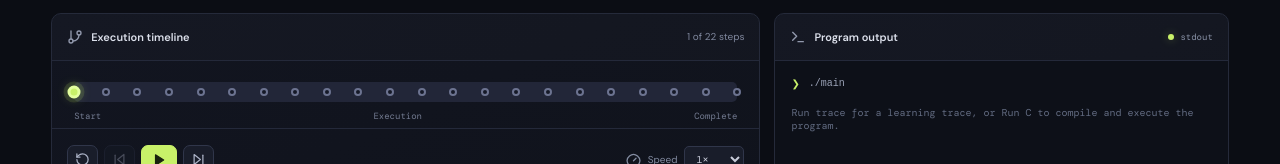
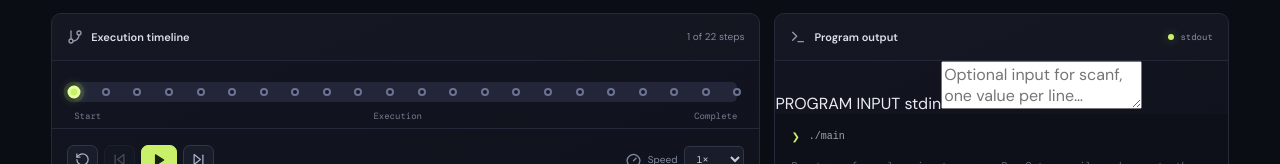
Before and after one commit to lahariln16-pixel/CodeGalaxy, a React (Vite) app: page / in a window 1280 px wide. Shown: the part 850-1014 px from the top of the page. Built offline with nearby package versions, Linux system fonts and the light colour scheme; no server answers.

Commit message:
Support stdin for real C program runs

```diff
--- a/src/App.tsx
+++ b/src/App.tsx
@@ -212,6 +212,7 @@ export default function App() {
   const [error, setError] = useState("");
   const [execution, setExecution] = useState<CExecutionResult | null>(null);
   const [isExecuting, setIsExecuting] = useState(false);
+  const [stdin, setStdin] = useState("");
   const [isPlaying, setIsPlaying] = useState(false);
   const [speed, setSpeed] = useState("700");
   const [activeTab, setActiveTab] = useState("variables");
@@ -247,7 +248,7 @@ export default function App() {
     setIsExecuting(true);
     setExecution(null);
     try {
-      const result = await executeC(code);
+      const result = await executeC(code, stdin);
       setExecution(result);
     } catch (err) {
       setExecution({ error: err instanceof Error ? err.message : "Could not reach the C execution service." });
@@ -366,6 +367,7 @@ export default function App() {
           </div>
           <div className="panel output-panel">
             <div className="panel-header"><div className="panel-title"><Terminal size={16}/><span>Program output</span></div><span className="terminal-status"><span className="green-dot"/> stdout</span></div>
+            <div className="stdin-row"><label htmlFor="program-stdin">PROGRAM INPUT <span>stdin</span></label><textarea id="program-stdin" value={stdin} onChange={e => setStdin(e.target.value)} rows={2} placeholder="Optional input for scanf, one value per line…" /></div>
             <div className="terminal-body"><div className="terminal-prompt"><span>❯</span><code>{execution ? "sandbox /main" : "./main"}</code></div>
               {execution ? <>
                 {execution.error && <div className="error-message"><X size={14}/><span>{execution.error}</span></div>}
```
